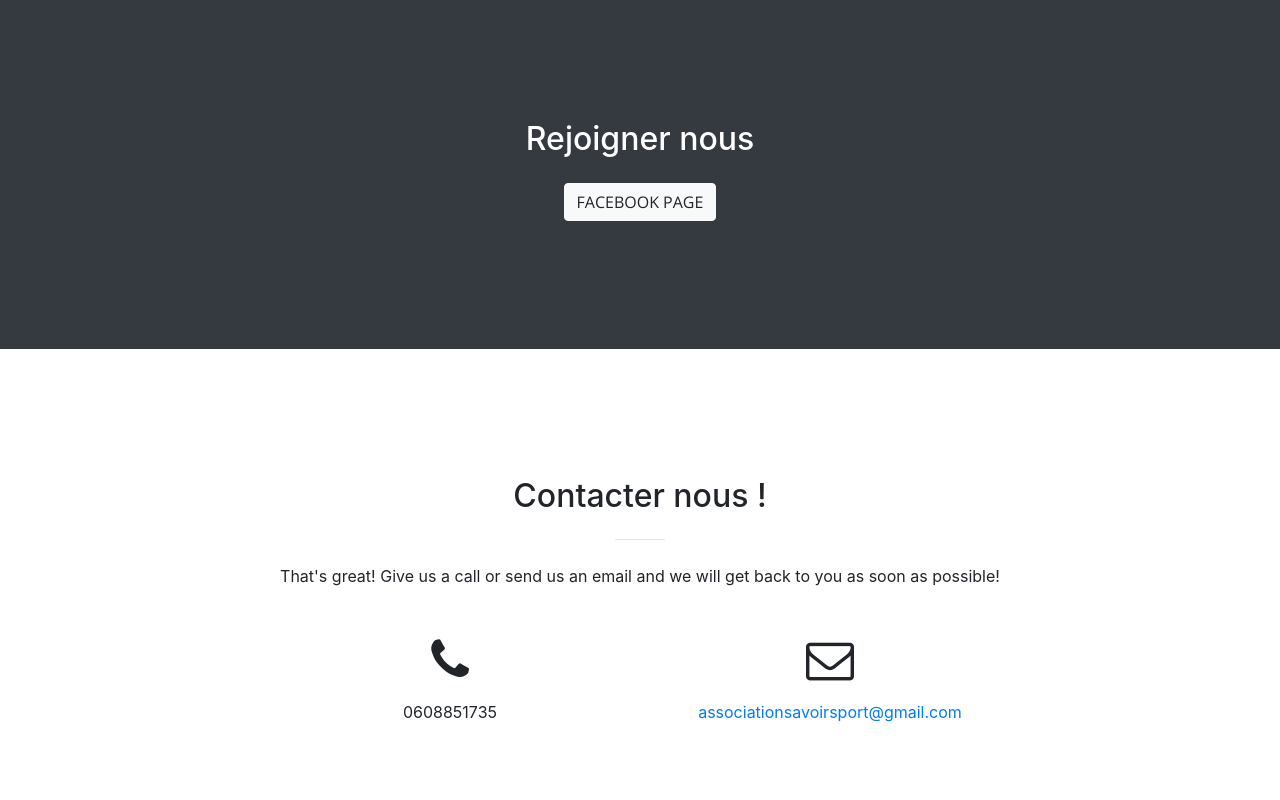
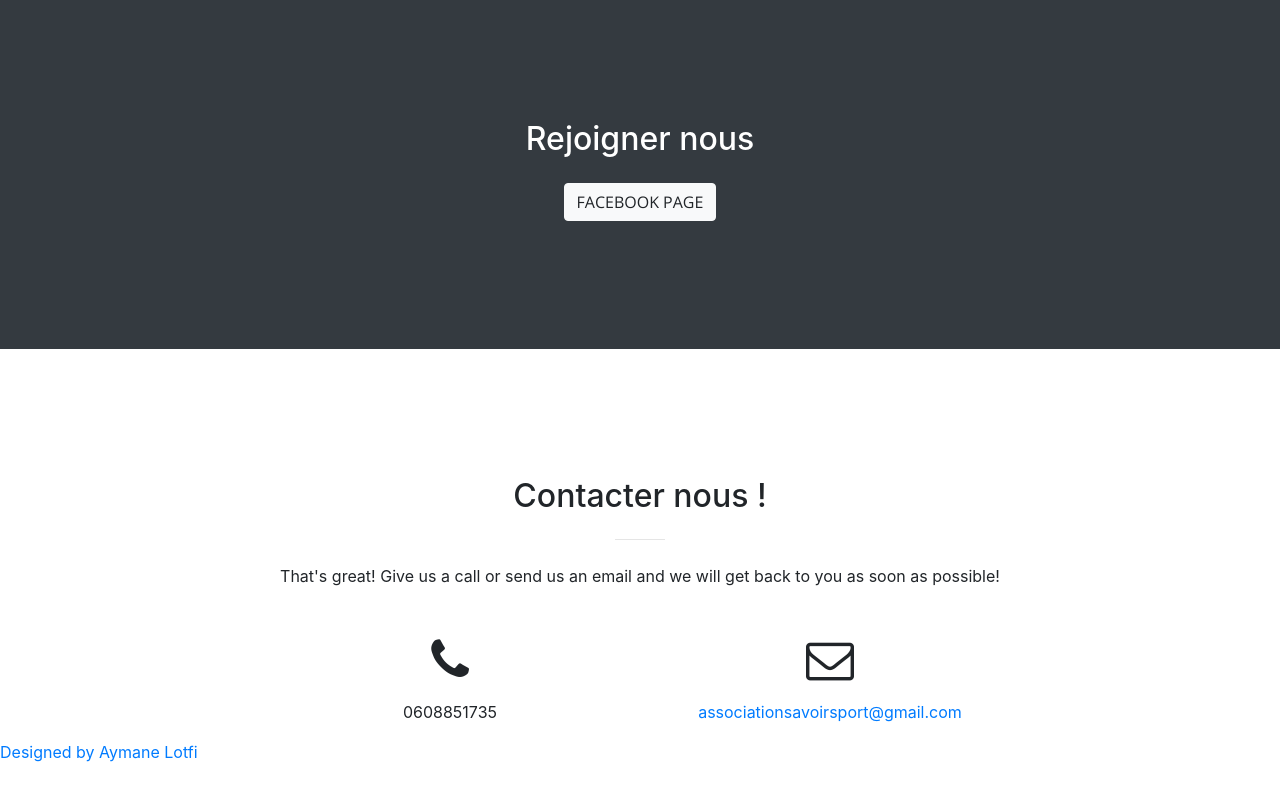
Before and after one commit to cringyman/hello, a website with bundled scripts: page index.html in a window 1280 px wide. Shown: the part 2323-3123 px from the top of the page. Built offline with nearby package versions, Linux system fonts and the light colour scheme.

Commit message:
Update index.html

```diff
--- a/index.html
+++ b/index.html
@@ -255,8 +255,9 @@
           </div>
         </div>
       </div>
-    </section>
 
+    <footer><a href="www.aymane.tk">Designed by Aymane Lotfi</a> </footer>
+</section>
     <!-- Bootstrap core JavaScript -->
     <script src="vendor/jquery/jquery.min.js"></script>
     <script src="vendor/bootstrap/js/bootstrap.bundle.min.js"></script>
```
